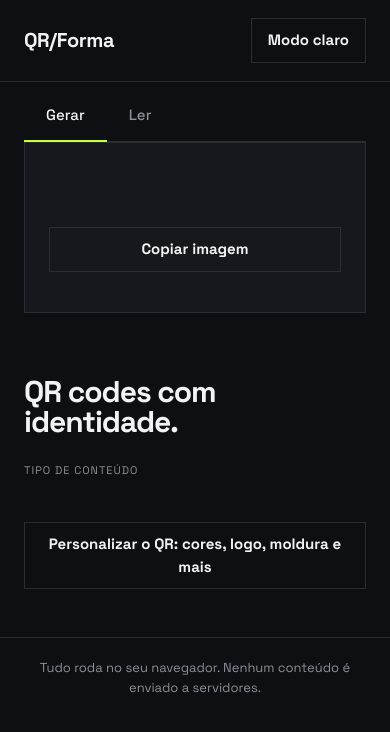
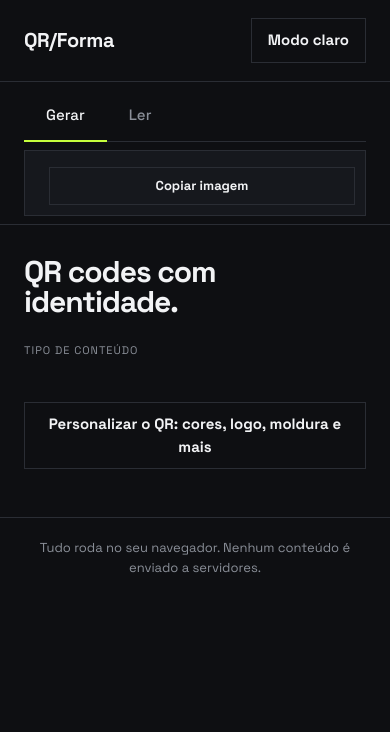
Before and after one commit to patryckcoc-prog/qrcodegenerate, a plain HTML site: page index.html in a window 390 px wide. Drawn offline with nearby package versions, Linux system fonts and the light colour scheme; a script that the page names is missing.

Commit message:
Add files via upload

```diff
--- a/index.html
+++ b/index.html
@@ -53,6 +53,20 @@ small{color:var(--t2);font-size:12px}
 .rr b{display:block;font-size:11px;letter-spacing:.09em;text-transform:uppercase;color:var(--t2);font-weight:500}
 video{width:100%;max-height:360px;background:#000;object-fit:cover}
 footer{border-top:1px solid var(--ln);padding:20px 24px;color:var(--t2);font-size:13px;text-align:center}
+@media(max-width:899px){
+ .grid{display:flex;flex-direction:column;gap:24px}
+ .pvc{position:sticky;top:env(safe-area-inset-top,0px);z-index:5;margin:0 -24px;padding:8px 24px;background:var(--bg);border-bottom:1px solid var(--ln)}
+ .pvc .pv{flex-direction:row;flex-wrap:wrap;align-items:center;justify-content:center;gap:8px 14px;padding:10px;min-height:0}
+ #qr svg{width:132px;height:132px}
+ #acts{flex:1 1 150px;width:auto!important}
+ #acts .row{gap:6px}
+ #acts .btn{padding:8px 6px;font-size:13px}
+ #cp{margin-top:6px!important}
+ #warn,#st{flex-basis:100%;font-size:12px}
+ #warn:empty,#st:empty{display:none}
+ #cap{font-size:13px;padding-top:6px}
+ h1{margin-top:8px}
+}
 </style>
 </head>
 <body>
@@ -92,8 +106,8 @@ footer{border-top:1px solid var(--ln);padding:20px 24px;color:var(--t2);font-siz
  <aside class="pvc"><div class="sticky"><div class="pv">
   <div id="frame"><div id="qr"></div><div id="cap"></div></div>
   <div class="nt w" id="warn"></div>
-  <div class="row" style="width:100%"><button class="btn" id="dp">Baixar PNG</button><button class="btn o" id="dv">Baixar SVG</button></div>
-  <button class="btn o" id="cp" style="width:100%">Copiar imagem</button>
+  <div id="acts" style="width:100%"><div class="row"><button class="btn" id="dp">Baixar PNG</button><button class="btn o" id="dv">Baixar SVG</button></div>
+  <button class="btn o" id="cp" style="width:100%;margin-top:12px">Copiar imagem</button></div>
   <div class="nt" id="st"></div>
  </div></div></aside>
 </section>
```
